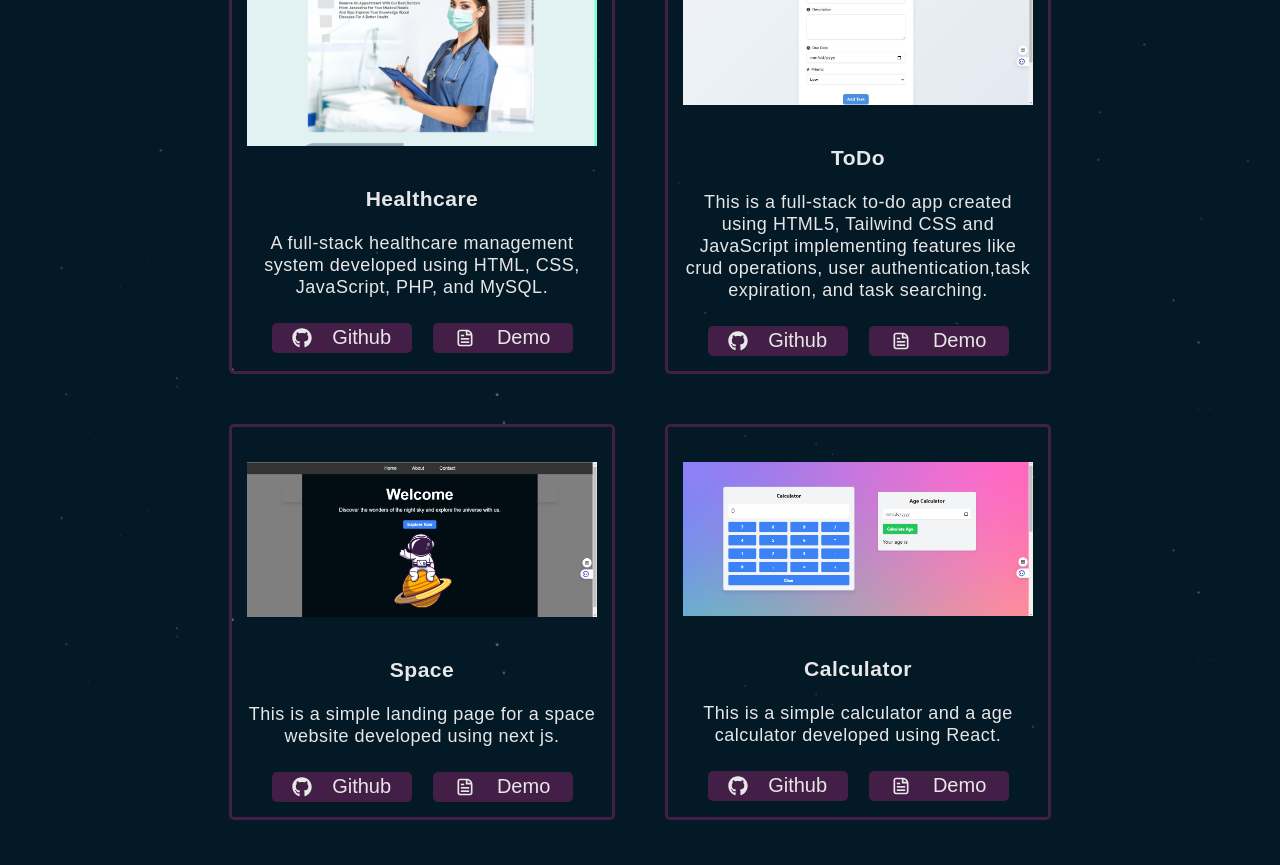
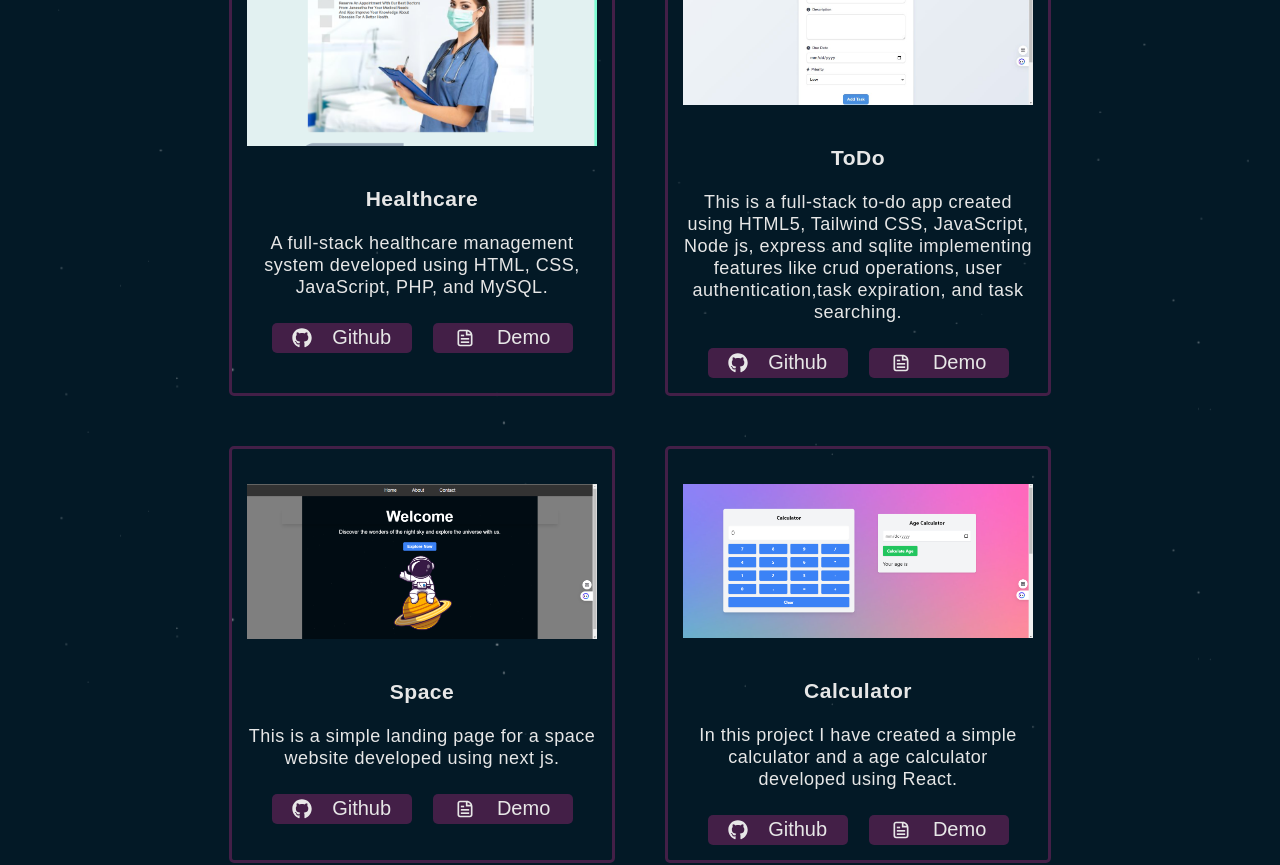
Before and after one commit to charan2r/my-portfolio, a React (Vite) app in the folder portfolio/: page /projects in a window 1280 px wide. Shown: the part 360-1225 px from the top of the page. Built offline with nearby package versions, Linux system fonts and the light colour scheme.

Commit message:
project info

```diff
--- a/portfolio/src/components/Footer.jsx
+++ b/portfolio/src/components/Footer.jsx
@@ -9,7 +9,7 @@ const Footer = () => {
             <h4>Copyright &copy; 2024 CR</h4>
             <div className="footerLinks">
                 <a href="https://github.com/charan2r" ><FaGithub/></a>
-                <a href="www.linkedin.com/in/charan-romi-b87460222" ><FaLinkedin/></a>
+                <a href="https://linkedin.com/in/charan-romi-b87460222" ><FaLinkedin/></a>
                 <a href='mailTo:charanromi325@gmail.com' ><GrMail/></a>
             </div>
         </footer>
--- a/portfolio/src/components/ProjectInfo.jsx
+++ b/portfolio/src/components/ProjectInfo.jsx
@@ -8,7 +8,7 @@ const ProjectInfo = ({projectname, projectphoto}) => {
         Healthcaredescription: "A full-stack healthcare management system developed using HTML, CSS, JavaScript, PHP, and MySQL.",
         Healthcaregithub:"https://github.com/charan2r/Healthcare-Management.git",
 
-        ToDodescription: "This is a full-stack to-do app created using HTML5, Tailwind CSS and JavaScript implementing features like crud operations, user authentication,task expiration, and task searching.",
+        ToDodescription: "This is a full-stack to-do app created using HTML5, Tailwind CSS, JavaScript, Node js, express and sqlite implementing features like crud operations, user authentication,task expiration, and task searching.",
         ToDogithub:"https://github.com/charan2r/todo.git",
 
 
@@ -16,7 +16,7 @@ const ProjectInfo = ({projectname, projectphoto}) => {
         Spacegithub:"https://github.com/charan2r/space-page.git",
         Spacewebsite:"https://space-page-rust.vercel.app/",
 
-        Calculatordescription: "This is a simple calculator and a age calculator developed using React.",
+        Calculatordescription: "In this project I have created a simple calculator and a age calculator developed using React.",
         Calculatorgithub:'https://github.com/charan2r/calculator-app.git',
         Calculatorwebsite:'https://calculator-app-chi-ruby.vercel.app/',
     }
```
